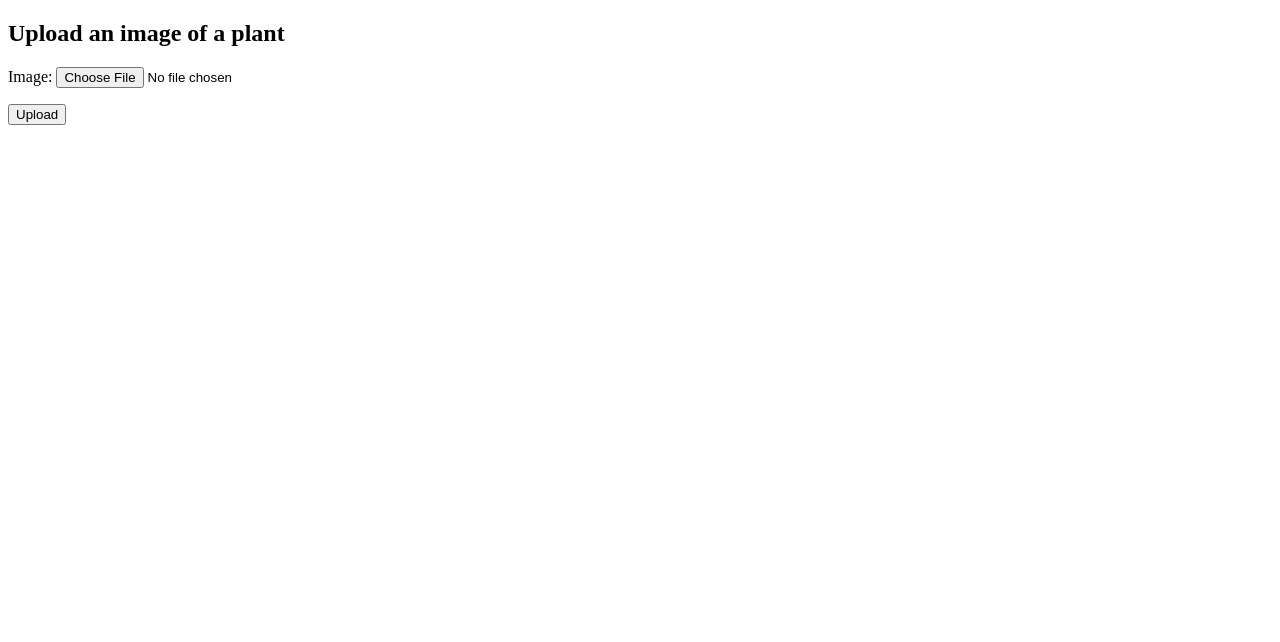
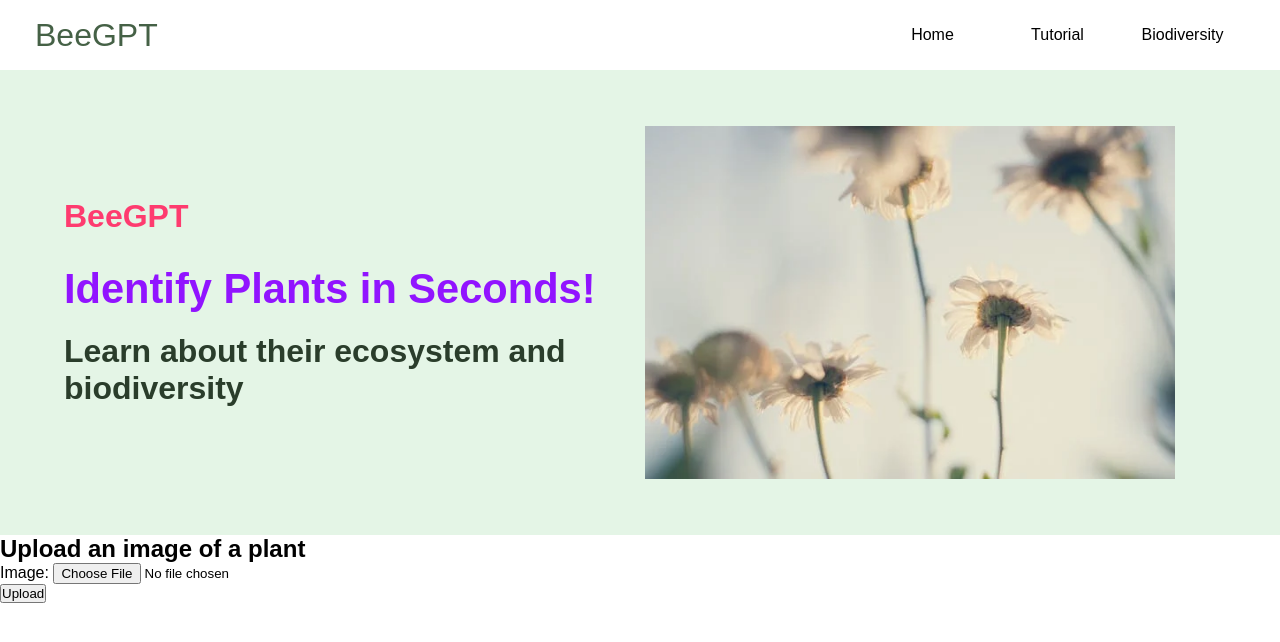
Before and after one commit to usman367/BeeGPTWebsite, a Django app: page / in a window 1280 px wide. Shown: the top 642 px of the page. Run offline with Django 4.2, Linux system fonts and the light colour scheme.

Commit message:
Added a main section

```diff
--- a/bee_gpt_website/settings.py
+++ b/bee_gpt_website/settings.py
@@ -9,7 +9,7 @@ https://docs.djangoproject.com/en/4.2/topics/settings/
 For the full list of settings and their values, see
 https://docs.djangoproject.com/en/4.2/ref/settings/
 """
-
+import os
 from pathlib import Path
 from django.urls import path, include
 
@@ -119,6 +119,9 @@ USE_TZ = True
 # https://docs.djangoproject.com/en/4.2/howto/static-files/
 
 STATIC_URL = 'static/'
+STATICFILES_DIRS = [
+    os.path.join(BASE_DIR, 'plant_identifier/static'),
+]
 
 # Default primary key field type
 # https://docs.djangoproject.com/en/4.2/ref/settings/#default-auto-field
--- /dev/null
+++ b/plant_identifier/static/css/styles.css
@@ -0,0 +1,123 @@
+* {
+  margin: 0;
+  padding: 0;
+  font-family: 'Kumbh Sans', sans-serif;
+  scroll-behavior: smooth;
+}
+
+.navbar {
+  background: #FFFFFF;
+  height: 70px;
+  display: flex;
+  font-size: 1rem;
+  top: 0;
+}
+
+.navbar-container {
+  display: flex;
+  justify-content: space-between;
+  height: 70px;
+  width: 100%;
+  max-width: 1300px;
+  margin: 0 auto; /* 0 = top and bottom, auto = left and right*/
+  padding: 0 35px;
+}
+
+/*The color logo at the top*/
+#navbar-title {
+  background-color: #456146;
+  -webkit-background-clip: text;
+  -webkit-text-fill-color: transparent;
+  display: flex;
+  align-items: center;
+  cursor: pointer;
+  text-decoration: none;
+  font-size: 2rem;
+}
+
+.navbar-menu {
+  display: flex;
+  align-items: center;
+  list-style: none;
+}
+
+.navbar-item {
+  height: 80px;
+}
+
+.navbar-links {
+  color: #000000;
+  display: flex;
+  align-items: center;
+  justify-content: center;
+  width: 125px;
+  text-decoration: none; /* Remove the underline */
+  height: 100%;
+}
+
+/* For when the pointer is on the navbar */
+.navbar-links:hover {
+  color: #80e08d;
+  transition: all 0.3s ease;/* Wait a bit and then change the color */
+  /*This transition is also then needed in the navbar_links to make it work*/
+}
+
+/*About Section*/
+.main {
+  background-color: #e4f5e6;
+  padding: 8rem 0;
+}
+
+.main-container {
+  display: grid;
+  grid-template-columns: 1fr 1fr; /* Equal amounts of space for the image and the text */
+  align-items: center;
+  margin: 0 auto;
+  height: 80%;
+  width: 90%;
+  max-width: 1300px;
+  padding: 0 50px;
+}
+
+.main-content {
+  color: #2a3d2b;
+  width: 100%;
+}
+
+.main-content h1 {
+  font-size: 2rem;
+  background-color: #fe3b6f;
+  background-size: 100%;
+  background-clip: text; /* background colour is painted to text */
+  -webkit-text-fill-color: transparent;
+  margin-bottom: 30px;
+}
+
+.main-content h2 {
+  font-size: 2.6rem;
+  background: #9114ff;
+  background-size: 100%;
+  background-clip: text;
+  -webkit-text-fill-color: transparent; /* Display h2's colour over the main-content colour */
+   margin-bottom: 20px;
+}
+
+.main-content p {
+  margin-top: 1rem;
+  font-size: 2rem;
+  font-weight: 600;
+}
+
+.main-img-div {
+  text-align: center;
+}
+
+.main-img-card {
+  margin: 5px;
+  height: 90px;
+  width: 530px;
+  border-radius: 4px;
+  display: flex;
+  flex-direction: column;
+  justify-content: center;
+}
--- a/plant_identifier/templates/image_upload/home.html
+++ b/plant_identifier/templates/image_upload/home.html
@@ -1,9 +1,45 @@
 <!DOCTYPE html>
 <html>
 <head>
-    <title>Upload Plant Image</title>
+    <meta charset="UTF-8" />
+    <meta name="viewport" content="width=device-width, initial-scale=1.0" />
+    <title>BeeGPT</title>
+    {% load static %}
+    <link rel="stylesheet" type="text/css" href="{% static 'css/styles.css'%}" >
 </head>
 <body>
+    <!-- Navbar Selection -->
+    <nav class="navbar">
+        <div class="navbar-container">
+            <a href="#home" id="navbar-title">BeeGPT</a>
+            <ul class="navbar-menu">
+                <li class="navbar-item">
+                    <a href="#upload" class="navbar-links" id="home-page">Home</a>
+                </li>
+                <li class="navbar-item">
+                    <a href="#tutorial" class="navbar-links" id="tutorial-page">Tutorial</a>
+                </li>
+                <li class="navbar-item">
+                    <a href="#biodiversity" class="navbar-links" id="biodiversity-page">Biodiversity</a>
+                </li>
+            </ul>
+        </div>
+    </nav>
+    <!-- Main Section -->
+    <div class="main" id="about">
+        <div class="main-container">
+            <div class="main-content">
+                <h1>BeeGPT</h1>
+                <h2>Identify Plants in Seconds!</h2>
+                <p>Learn about their ecosystem and biodiversity</p>
+            </div>
+            <div class="main-img-div">
+                <div class="main-img-card">
+                    <img src="{% static 'images/image1.webp' %}" alt="Plant Background">
+                </div>
+            </div>
+        </div>
+    </div>
     <h2>Upload an image of a plant</h2>
     <form method="post" enctype="multipart/form-data">
         {% csrf_token %}
```
Also changed, not shown: db.sqlite3, plant_identifier/migrations/0001_initial.py (added), plant_identifier/static/images/Image1.webp (added).
